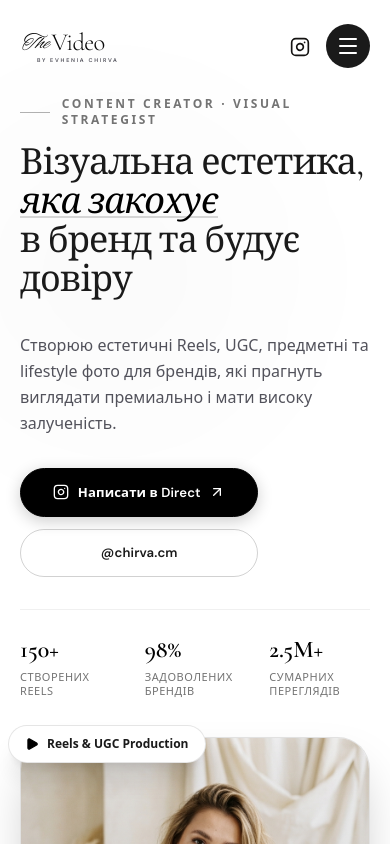
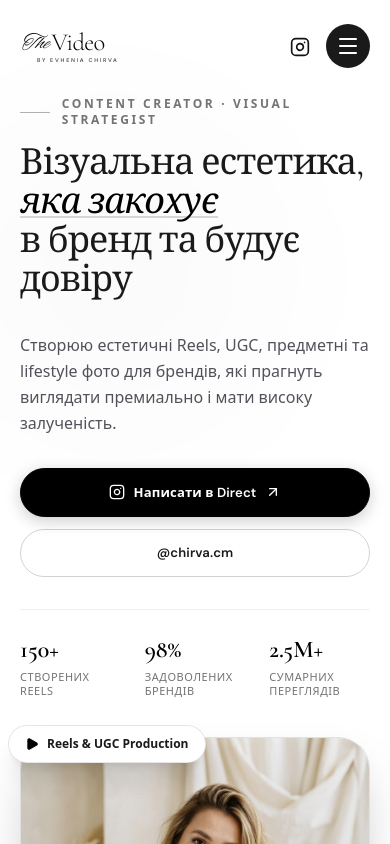
Before and after one commit to yankevych0210/CHIRVA-STUDIO, a React (Vite) app: page / in a window 390 px wide. Shown: the top 844 px of the page. Built offline with nearby package versions, Linux system fonts and the light colour scheme; a web font is replaced by a local one.

Commit message:
style: make Hero CTA buttons full width on mobile

```diff
--- a/src/components/Hero.tsx
+++ b/src/components/Hero.tsx
@@ -51,13 +51,13 @@ export const Hero: React.FC<HeroProps> = ({ onOpenContact: _onOpenContact }) =>
             </ScrollReveal>
 
             {/* CTAs */}
-            <ScrollReveal animation="fade-up" delay={350}>
+            <ScrollReveal animation="fade-up" delay={350} className="w-full sm:w-auto">
               <div className="flex flex-col sm:flex-row gap-3 w-full sm:w-auto">
                 <a
                   href={CREATOR_INFO.instagramUrl}
                   target="_blank"
                   rel="noopener noreferrer"
-                  className="btn-ig py-3.5 px-7"
+                  className="btn-ig w-full sm:w-auto justify-center py-3.5 px-7"
                 >
                   <InstagramIcon className="w-4 h-4" />
                   <span>Написати в Direct</span>
@@ -67,7 +67,7 @@ export const Hero: React.FC<HeroProps> = ({ onOpenContact: _onOpenContact }) =>
                   href={CREATOR_INFO.instagramUrl}
                   target="_blank"
                   rel="noopener noreferrer"
-                  className="btn-secondary py-3.5 px-7"
+                  className="btn-secondary w-full sm:w-auto justify-center py-3.5 px-7"
                 >
                   <span>@{CREATOR_INFO.instagramHandle}</span>
                 </a>
```
